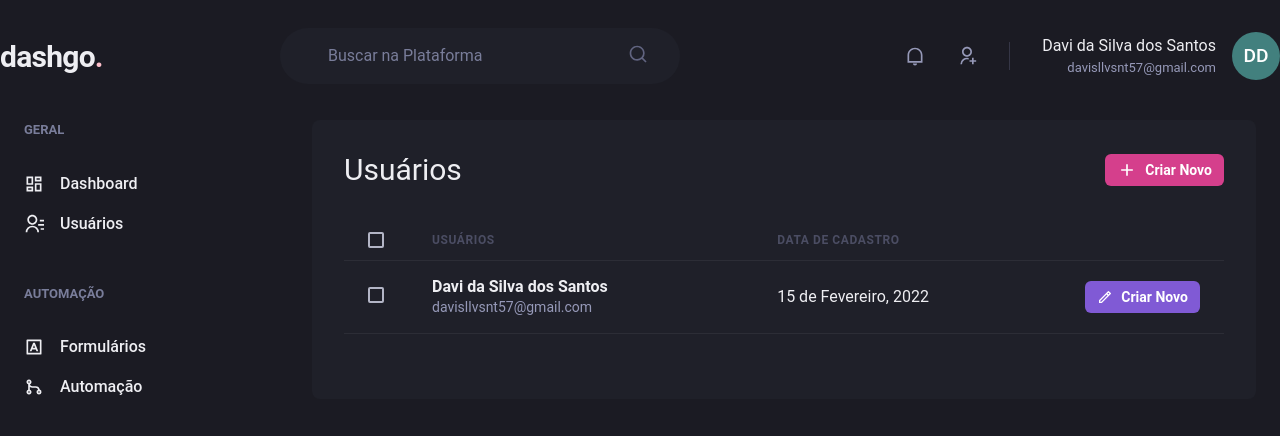
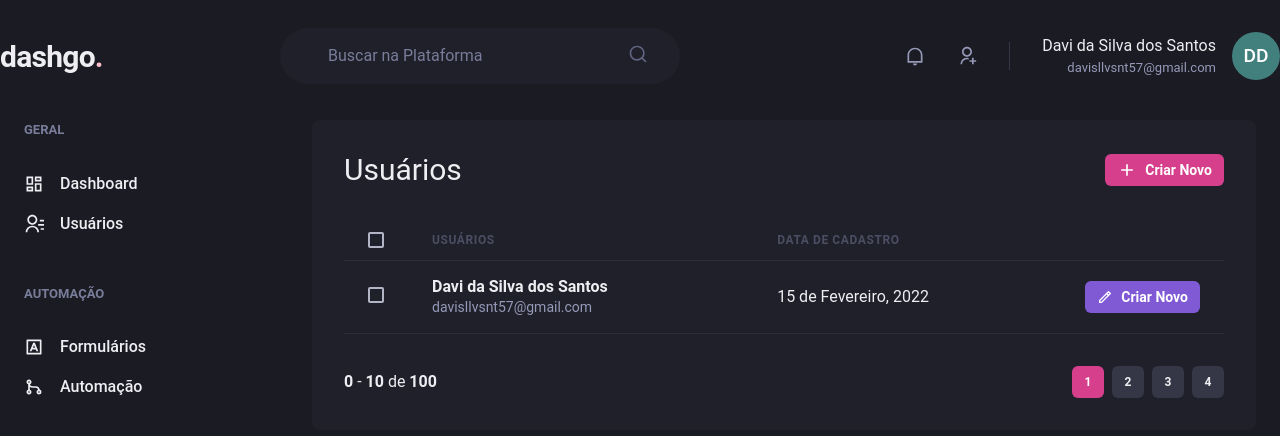
Before and after one commit to davisllv/Ignite, a Next.js app: page /users in a window 1280 px wide. Shown: the top 436 px of the page. Built offline with nearby package versions, Linux system fonts and the light colour scheme.

Commit message:
create the pagination

```diff
--- /dev/null
+++ b/src/Components/Pagination.tsx
@@ -0,0 +1,65 @@
+import { Box, Button, Stack } from "@chakra-ui/react";
+
+export function Pagination() {
+  return (
+    <Stack
+      direction="row"
+      spacing="6"
+      mt="8"
+      justify="space-between"
+      align="center"
+    >
+      <Box>
+        <strong>0</strong> - <strong>10</strong> de <strong>100</strong>
+      </Box>
+      <Stack direction="row" spacing="2">
+        <Button
+          size="sm"
+          fontSize="xs"
+          width="4"
+          colorScheme="pink"
+          disabled
+          _disabled={{
+            bgColor: "pink.500",
+            cursor: "default",
+          }}
+        >
+          1
+        </Button>
+        <Button
+          size="sm"
+          fontSize="xs"
+          width="4"
+          bg="gray.700"
+          _hover={{
+            bg: "gray.500",
+          }}
+        >
+          2
+        </Button>
+        <Button
+          size="sm"
+          fontSize="xs"
+          width="4"
+          bg="gray.700"
+          _hover={{
+            bg: "gray.500",
+          }}
+        >
+          3
+        </Button>
+        <Button
+          size="sm"
+          fontSize="xs"
+          width="4"
+          bg="gray.700"
+          _hover={{
+            bg: "gray.500",
+          }}
+        >
+          4
+        </Button>
+      </Stack>
+    </Stack>
+  );
+}
--- a/src/pages/users/index.tsx
+++ b/src/pages/users/index.tsx
@@ -16,6 +16,7 @@
 import { Header } from "../../Components/Header";
 import { Sidebar } from "../../Components/Siderbar";
 import { RiAddLine, RiPencilLine } from "react-icons/ri";
+import { Pagination } from "../../Components/Pagination";
 
 export default function UserList() {
   return (
@@ -80,6 +81,8 @@
               </Tr>
             </Tbody>
           </Table>
+
+          <Pagination />
         </Box>
       </Flex>
     </Box>
```
